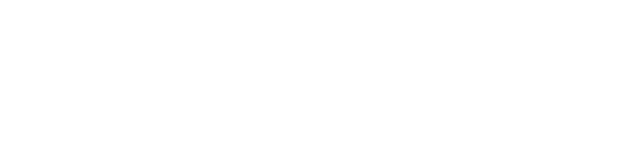
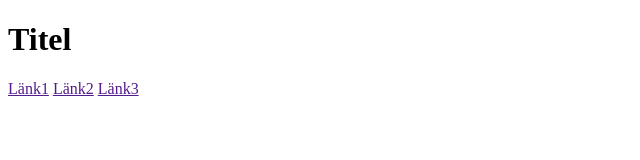
Before and after one commit to sudopls/git-demo, a plain HTML site: page index.html in a window 1280 px wide. Shown: the whole page, without its empty margins (0-640 px from the left). Drawn offline with Linux system fonts and the light colour scheme.

Commit message:
Lade till en header och nav

```diff
--- a/index.html
+++ b/index.html
@@ -7,6 +7,14 @@
     <title>Document</title>
 </head>
 <body>
+    <header>
+        <h1>Titel</h1>
 
+        <nav>
+            <a href="">Länk1</a>
+            <a href="">Länk2</a>
+            <a href="">Länk3</a>
+        </nav>
+    </header>
 </body>
 </html>
```
